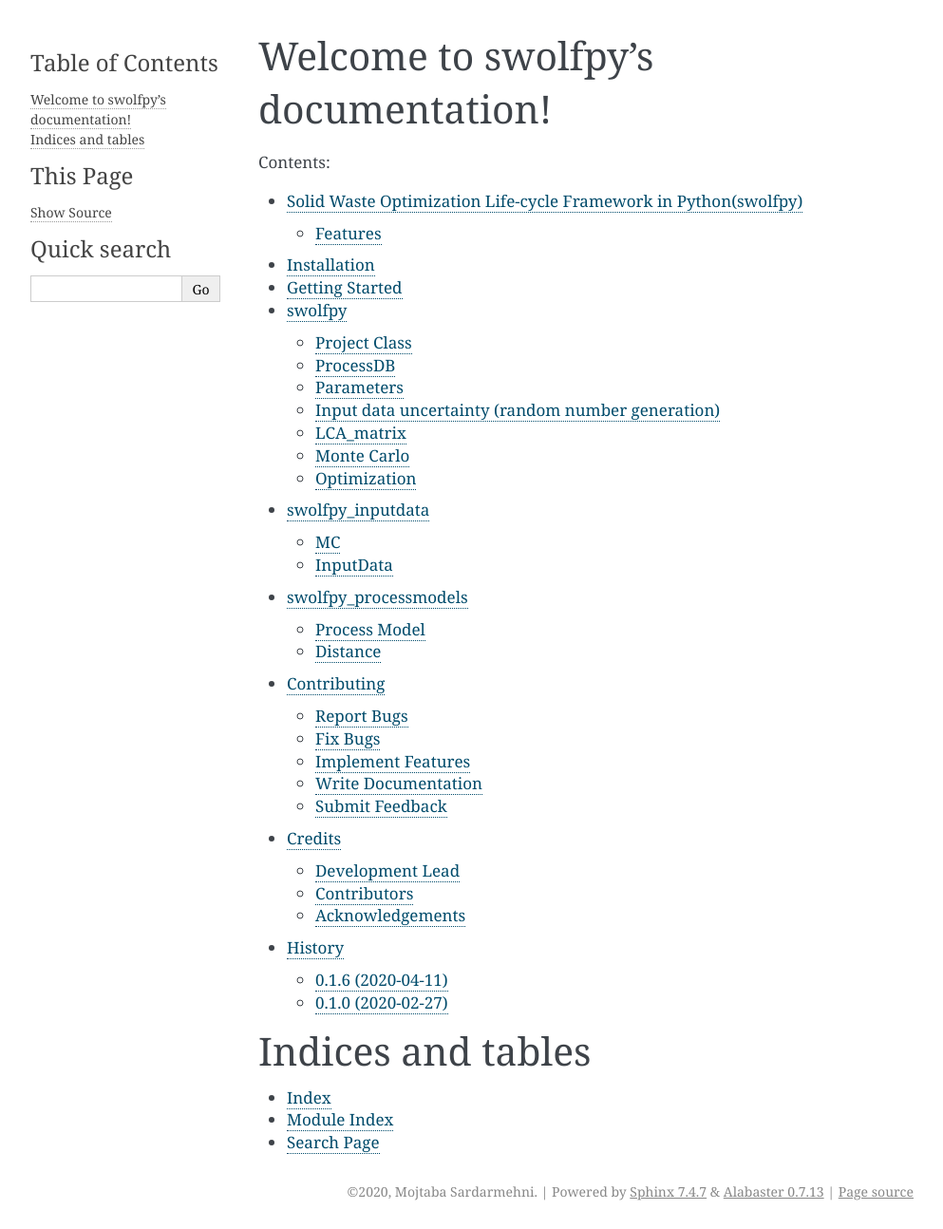
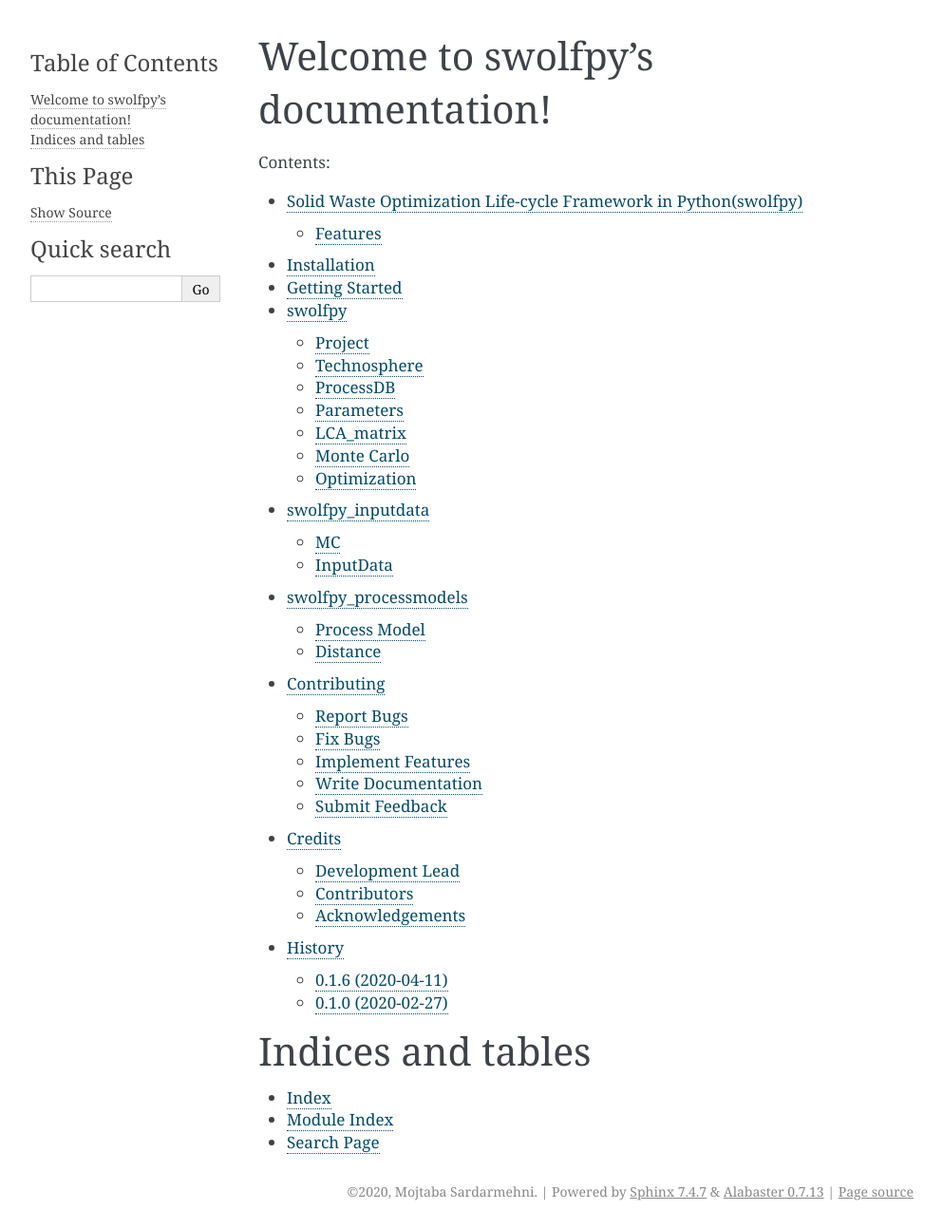
Before and after one commit to SwolfPy-Project/swolfpy, a Sphinx documentation site: the page built from docs/index.rst, in a window 1280 px wide. Shown: the whole page at 95% size, without its empty margins (148-1141 px from the left). Built offline with Sphinx 7.4.7, drawn with Linux system fonts in a browser that asks for light colours.

```diff
--- a/docs/conf.py
+++ b/docs/conf.py
@@ -42,7 +42,7 @@ sys.path.insert(0, os.path.abspath('..'))
 extensions = ['sphinx.ext.autodoc', 'sphinx.ext.viewcode', 'nbsphinx']
 
 autodoc_mock_imports = []
-for mod in ['swolfpy','swolfpy.MC','swolfpy.project_class','swolfpy.ProcessDB',\
+for mod in ['swolfpy',\
             'swolfpy_inputdata','swolfpy_processmodels',\
             'matplotlib','scipy','pandas','numpy',\
             'bw2analyzer','stats_arrays','brightway2','bw2data',\
--- a/docs/doc_swolfpy.rst
+++ b/docs/doc_swolfpy.rst
@@ -1,14 +1,22 @@
 swolfpy
 ********
 
-.. _project_class:
+.. _project:
 
-Project Class
-=============
+Project
+=======
 
 .. autoclass:: swolfpy.Project.Project
    :members:
 
+
+.. _technosphere:
+
+Technosphere
+============
+
+.. autoclass:: swolfpy.Technosphere.Technosphere
+   :members:
 
 
 .. _process_DB:
@@ -31,24 +39,17 @@ Parameters
 
 
 
-.. _MC:
-
-Input data uncertainty (random number generation)
-=================================================
-
-.. autoclass:: swolfpy.MC.MC
-   :members:
-
-.. _LCA_matrix:
+.. _lca_matrix:
 
 LCA_matrix
 ==========
 
 .. autoclass:: swolfpy.LCA_matrix.LCA_matrix
-   :members:
+	:members:
 
 
-.. _Monte_Carlo:
+
+.. _monte_carlo:
 
 Monte Carlo
 ===========
@@ -57,7 +58,7 @@ Monte Carlo
    :members:
 
 
-.. _Optimization:
+.. _optimization:
 
 Optimization
 ============
```
